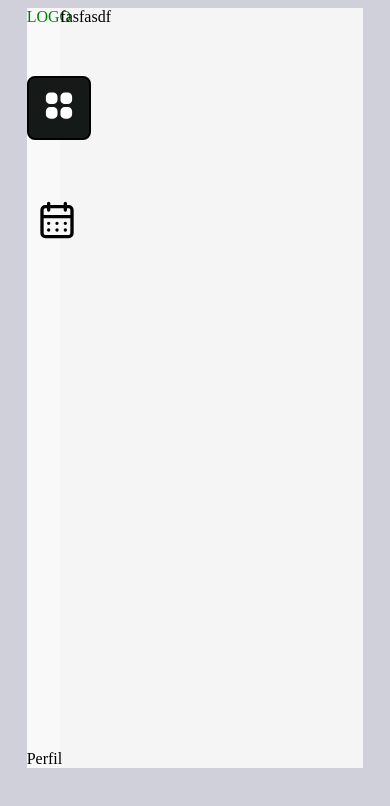
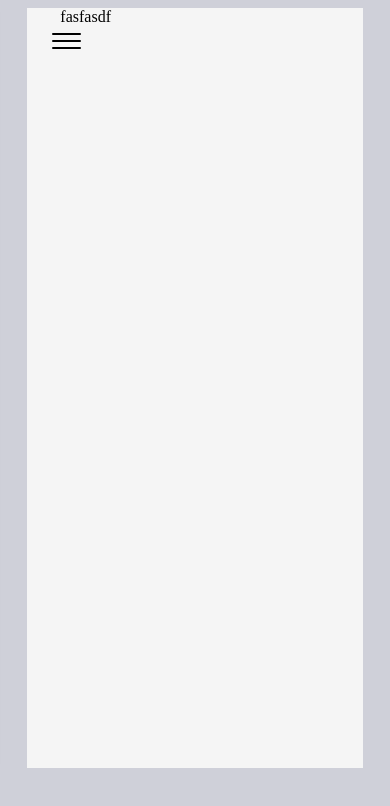
Before and after one commit to daasc/Diet, a Vue app: page / in a window 390 px wide. Shown: the top 806 px of the page. Built offline with nearby package versions, Linux system fonts and the light colour scheme.

Commit message:
feat: add mobile css

```diff
--- a/src/components/MenuComponent.vue
+++ b/src/components/MenuComponent.vue
@@ -1,8 +1,20 @@
 <template>
-  <nav class="navbar">
+  <nav role="navigation">
+    <div id="menuToggle">
+      <input type="checkbox" />
+      <span></span>
+      <span></span>
+      <span></span>
       <div class="menu">
+        <div class="navigation">
+          <div class="space"></div>
+          <div class="items">
             <div>LOGO</div>
-      <div class="item" :class="{ active: homeIsActive }" @click="goHome()">
+            <div
+              class="item"
+              :class="{ active: homeIsActive }"
+              @click="goHome()"
+            >
               <svg
                 xmlns="http://www.w3.org/2000/svg"
                 width="35"
@@ -32,7 +44,12 @@
               </svg>
             </div>
           </div>
-    <div class="item">Perfil</div>
+        </div>
+        <div class="profile">
+          <img src="../assets/images/profile.jpg" alt="" />
+        </div>
+      </div>
+    </div>
   </nav>
 </template>
 <script>
@@ -41,41 +58,46 @@ import { ref } from "vue";
 export default {
   setup() {
     const active = ref(false);
+    const path = ref("/");
     return {
       active,
+      path,
     };
   },
 
   computed: {
     calendarIsActive() {
-      return this.$route?.path === "/calendar";
+      return this.path === "/calendar";
     },
     homeIsActive() {
-      return this.$route?.path === "/";
+      return this.path === "/";
     },
   },
   methods: {
     goHome() {
+      this.path = "/";
       this.$router.push({ path: "/", name: "Home" });
     },
     goCalendar() {
+      this.path = "/calendar";
       this.$router.push({ path: "/calendar", name: "Calendar" });
     },
   },
 };
 </script>
 <style scoped lang="scss">
-.navbar {
-  display: flex;
-  flex-direction: column;
-  justify-content: space-between;
-  background: $color-menu;
+nav {
+  input {
+    display: none;
+  }
   .menu {
-    color: green;
     margin: 0 auto;
     display: flex;
     flex-direction: column;
+    background-color: $color-menu;
+    height: 90vh;
     gap: 50px;
+
     .item {
       width: 40px;
       height: 40px;
@@ -96,5 +118,127 @@ export default {
       }
     }
   }
+  .profile {
+    width: 60px;
+    height: 60px;
+    border-radius: 50%;
+    background: red;
+    margin: 0 auto;
+    margin-bottom: 20px;
+    cursor: pointer;
+    img {
+      width: 100%;
+      border-radius: 50%;
+    }
+  }
+}
+@media (max-width: 800px) {
+  nav {
+    height: 65px;
+    input {
+      display: block;
+    }
+  }
+  #menuToggle {
+    display: flex;
+    flex-direction: column;
+    position: relative;
+    top: 25px;
+    left: 25px;
+    z-index: 1;
+    -webkit-user-select: none;
+    user-select: none;
+  }
+
+  #menuToggle input {
+    display: flex;
+    width: 40px;
+    height: 32px;
+    position: absolute;
+    cursor: pointer;
+    opacity: 0;
+    z-index: 2;
+  }
+
+  #menuToggle span {
+    display: flex;
+    width: 29px;
+    height: 2px;
+    margin-bottom: 5px;
+    position: relative;
+    background: black;
+    border-radius: 3px;
+    z-index: 1;
+    transform-origin: 5px 0px;
+    transition: transform 0.5s cubic-bezier(0.77, 0.2, 0.05, 1),
+      background 0.5s cubic-bezier(0.77, 0.2, 0.05, 1), opacity 0.55s ease;
+  }
+
+  #menuToggle span:first-child {
+    transform-origin: 0% 0%;
+  }
+
+  #menuToggle span:nth-last-child(2) {
+    transform-origin: 0% 100%;
+  }
+
+  #menuToggle input:checked ~ span {
+    opacity: 1;
+    transform: rotate(45deg) translate(-3px, -1px);
+    background: #36383f;
+  }
+  #menuToggle input:checked ~ span:nth-last-child(3) {
+    opacity: 0;
+    transform: rotate(0deg) scale(0.2, 0.2);
+  }
+
+  #menuToggle input:checked ~ span:nth-last-child(2) {
+    transform: rotate(-45deg) translate(0, -1px);
+  }
+
+  .menu {
+    position: absolute;
+    width: 180px;
+    height: 100vh;
+    display: flex;
+    flex-direction: column;
+    justify-content: space-between;
+    align-items: center;
+    top: -25px;
+    box-shadow: 0 0 10px #85888c;
+    margin: -50px 0 0 -50px;
+    background-color: $color-menu;
+    -webkit-font-smoothing: antialiased;
+    transform-origin: 0% 0%;
+    transform: translate(-135%, 0);
+    transition: transform 0.5s cubic-bezier(0.77, 0.2, 0.05, 1);
+
+    .navigation {
+      height: 80%;
+      display: flex;
+      flex-direction: column;
+      justify-content: space-between;
+
+      .space {
+        height: 50px;
+      }
+      .items {
+        height: 90%;
+        display: flex;
+        flex-direction: column;
+        justify-content: space-around;
+        align-content: center;
+      }
+    }
+  }
+
+  .menu .item {
+    padding: 10px 0;
+    transition-delay: 2s;
+  }
+
+  #menuToggle input:checked ~ .menu {
+    transform: translate(-33.5%, 0);
+  }
 }
 </style>
```
Also changed, not shown: src/assets/images/profile.jpg (added). Lines whose indentation alone changed are shown as unchanged.
